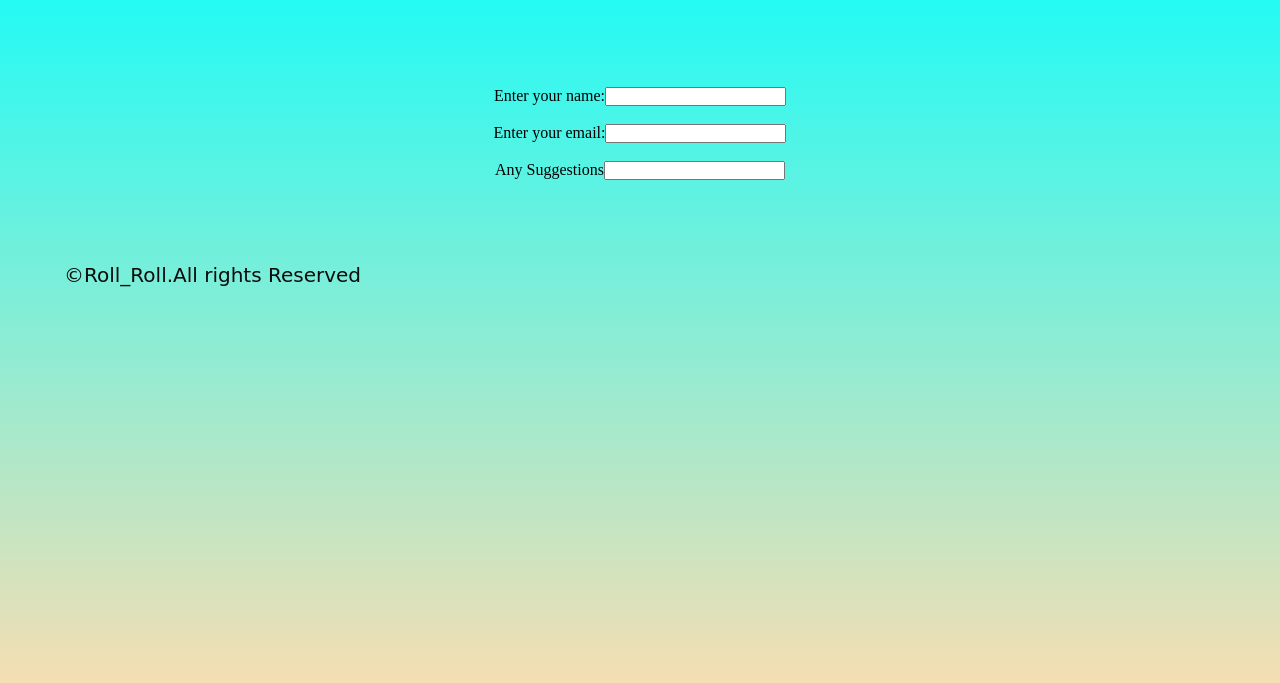
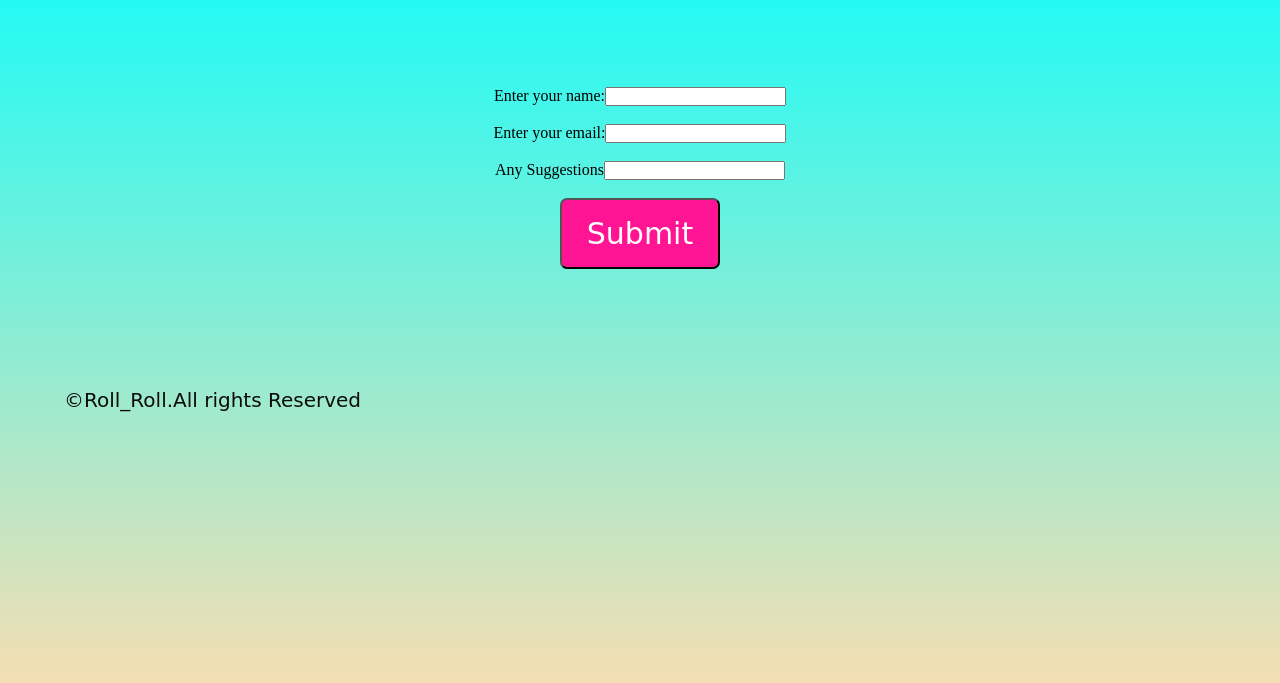
Before and after one commit to ekshitha-3/roll_, a plain HTML site: page form.html in a window 1280 px wide. Shown: the part 117-800 px from the top of the page. Drawn offline with Linux system fonts and the light colour scheme.

Commit message:
Update form.html

```diff
--- a/form.html
+++ b/form.html
@@ -11,10 +11,11 @@
 </nav>
 
 <h1 align="center">CONTACT US</h1>
-<form method="get">
+<form method="get" align="center">
     Enter your name:<input type="text",input="name"><br><br>
     Enter your email:<input type="text" input="email"><br><br>
-    Any Suggestions<input type="text" input="text">
+    Any Suggestions<input type="text" input="text"><br><br>
+    <button class="butn">Submit</button><br><br><br>
 </form>
  <footer class="footer">
         <div class="footerContainer">
```
